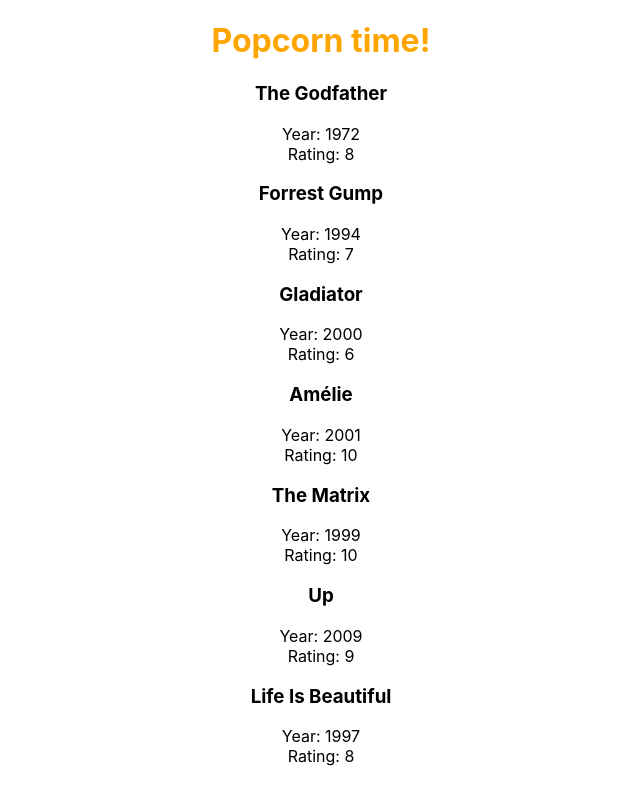
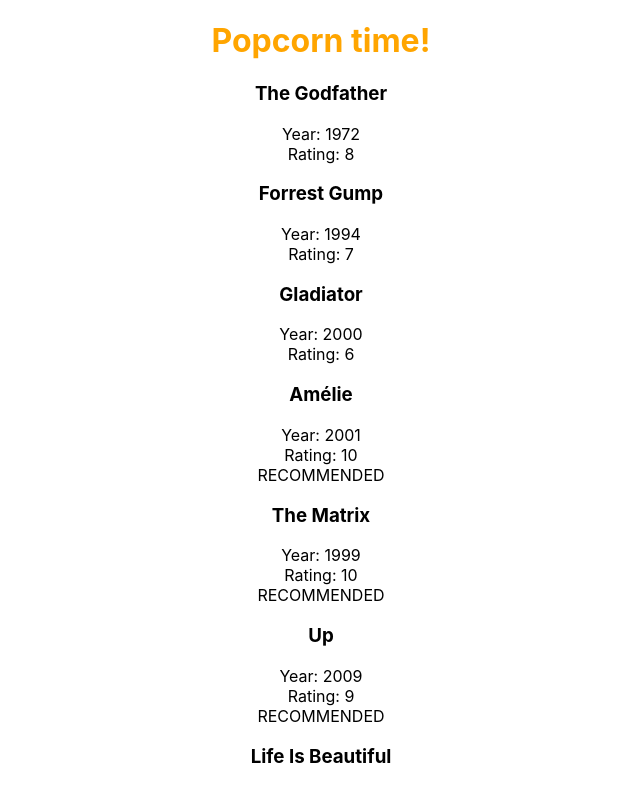
Before and after one commit to Ironborn-Ironhack-March-2022/react-popcorn-time, a React (Create React App) app: page / in a window 1280 px wide. Shown: the top 786 px of the page, without its empty margins (319-959 px from the left). Built offline with nearby package versions, Linux system fonts and the light colour scheme.

Commit message:
conditional rendering: opt1

```diff
--- a/src/components/Movie.js
+++ b/src/components/Movie.js
@@ -1,5 +1,12 @@
 function Movie(props) {
 
+    let content;
+
+    if(props.rating > 8) {
+        content = <span>RECOMMENDED</span>
+    } else {
+        content = "";
+    }
 
     return (
         <div>
@@ -7,6 +14,7 @@ function Movie(props) {
             <p>
                 Year: {props.year} <br />
                 Rating: {props.rating} <br />
+                {content}
             </p>
         </div>
     );
```
